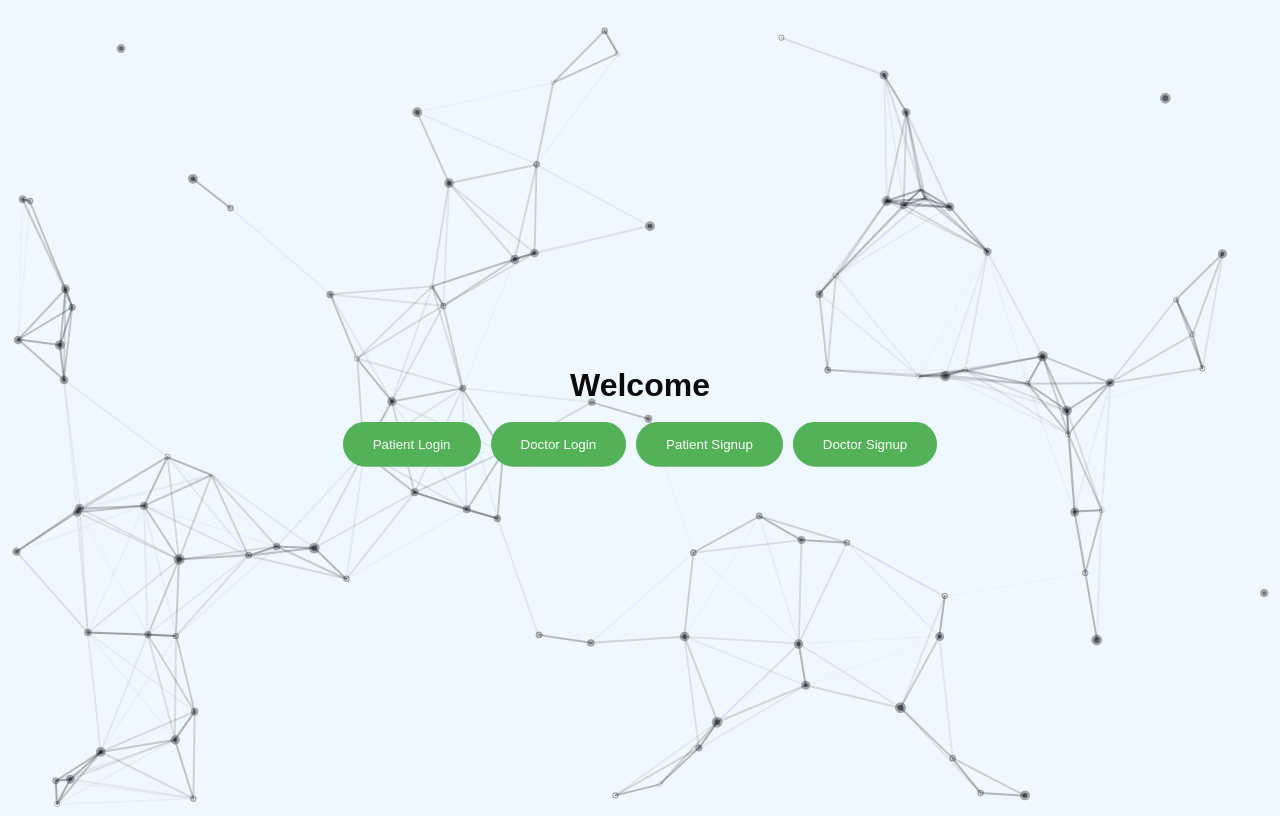
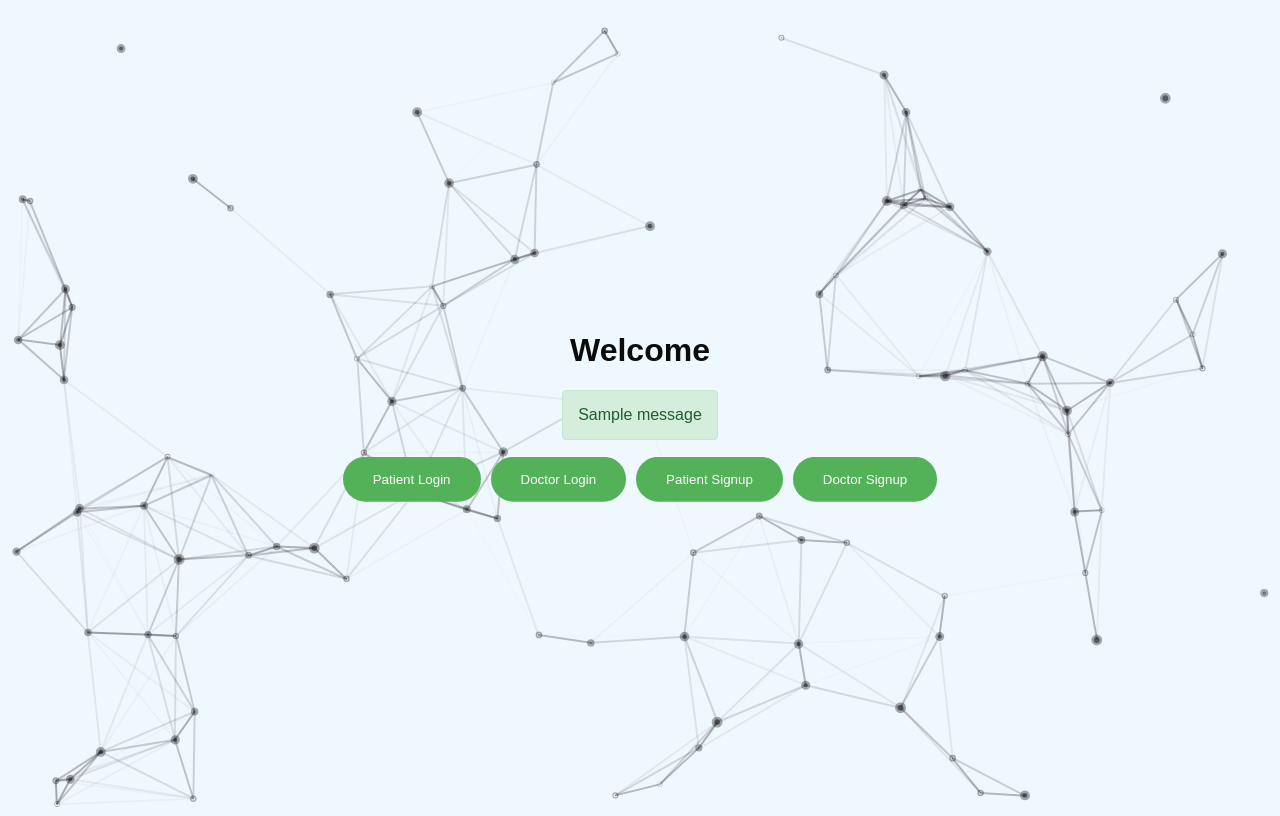
Before and after one commit to Pratz1337/Symptom_Sage, a Flask app: page /auth in a window 1280 px wide. Run offline with Flask 3, Linux system fonts and the light colour scheme; tables that the repository leaves empty or names only in its code hold one stand-in row (values such as "Sample post"); one stand-in notice (Sample message) is shown.

Commit message:
Update auth.html

```diff
--- a/templates/auth.html
+++ b/templates/auth.html
@@ -59,12 +59,36 @@
       transform: scale(1.02);
       background-color: #3e8e41;
     }
+    .alert {
+      padding: 15px;
+      margin-bottom: 20px;
+      border: 1px solid transparent;
+      border-radius: 4px;
+      position: relative;
+      z-index: 1;
+    }
+
+    .alert-success {
+      color: #155724;
+      background-color: #d4edda;
+      border-color: #c3e6cb;
+    }
   </style>
    <link rel="icon" href="/static/css/image.png">
 </head>
 <body>
   <div id="particles-js"></div>
-  <h1>Welcome</h1>  <div class="button-container">
+  <h1>Welcome</h1>
+
+  {% with messages = get_flashed_messages(with_categories=true) %}
+    {% if messages %}
+      {% for category, message in messages %}
+        <div class="alert alert-{{ category }}">{{ message }}</div>
+      {% endfor %}
+    {% endif %}
+  {% endwith %}
+
+  <div class="button-container">
     <a href="{{ url_for('patient_login') }}">
       <button type="button">Patient Login</button>
     </a>
```
